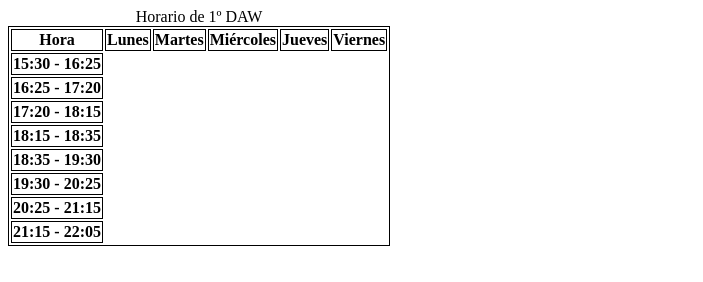
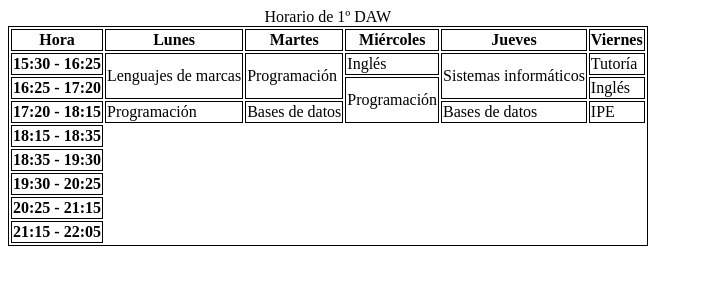
Before and after one commit to Jaime7007/Tarea-1.11-UD1.6_Lenguaje_de_Marcas, a plain HTML site: page index.html in a window 1280 px wide. Shown: the whole page, without its empty margins (0-703 px from the left). Drawn offline with Linux system fonts and the light colour scheme.

Commit message:
1ª hora, 2ª hora y 3ª hora

```diff
--- a/index.html
+++ b/index.html
@@ -24,12 +24,25 @@
         </tr>
         <tr>
             <th>15:30 - 16:25</th>
+            <!-- td (Table Data): Define una celda de datos estándar dentro de una tabla para mostrar la información correspondiente. -->
+            <td rowspan="2">Lenguajes de marcas</td>
+            <td rowspan="2">Programación</td>
+            <!-- rowspan: Permite que una celda abarque verticalmente varias filas consecutivas. -->
+            <td>Inglés</td>
+            <td rowspan="2">Sistemas informáticos</td>
+            <td>Tutoría</td>
         </tr>
         <tr>
             <th>16:25 - 17:20</th>
+            <td rowspan="2">Programación</td>
+            <td>Inglés</td>
         </tr>
         <tr>
             <th>17:20 - 18:15</th>
+            <td>Programación</td>
+            <td>Bases de datos</td>
+            <td>Bases de datos</td>
+            <td>IPE</td>
         </tr>
         <tr>
             <th>18:15 - 18:35</th>
```
